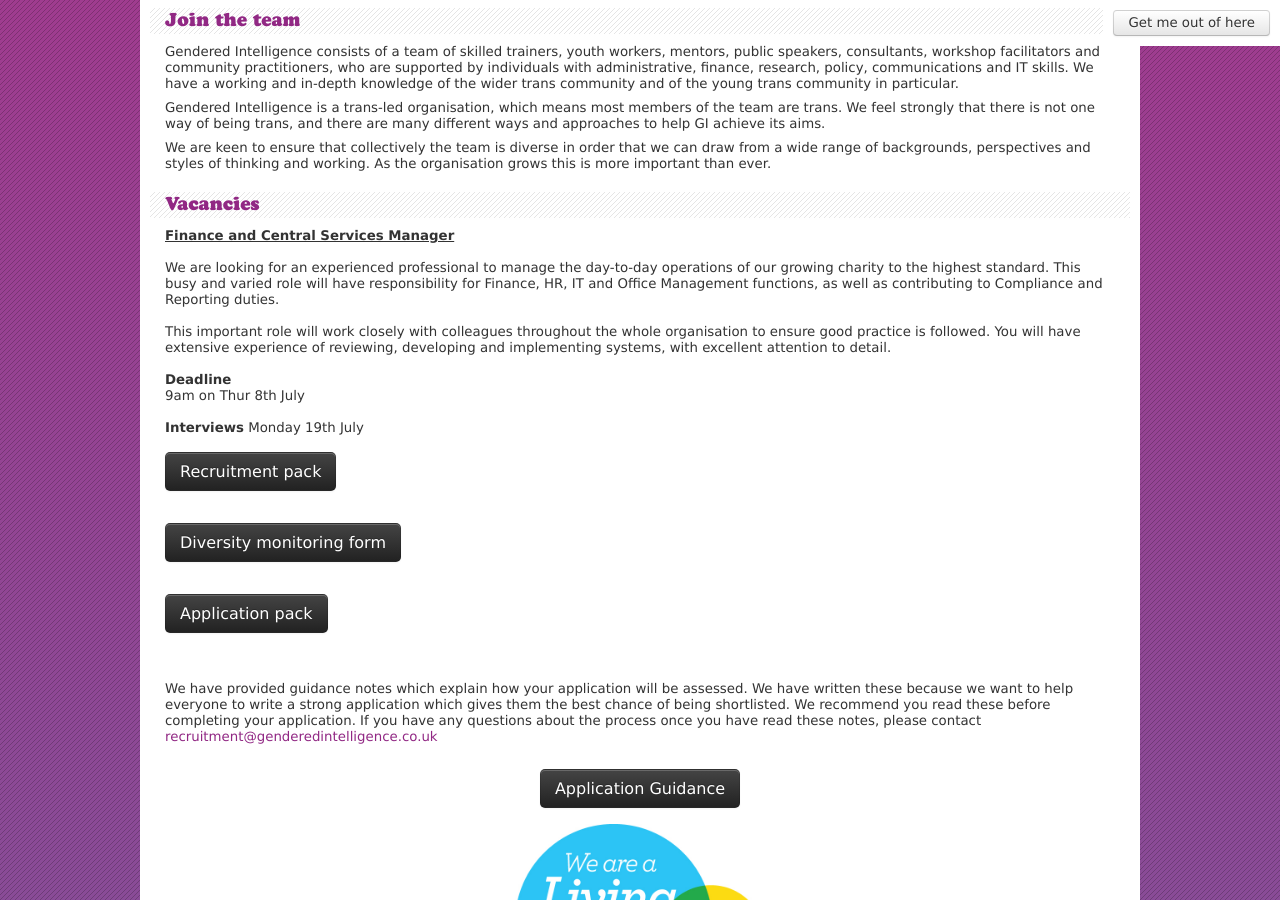
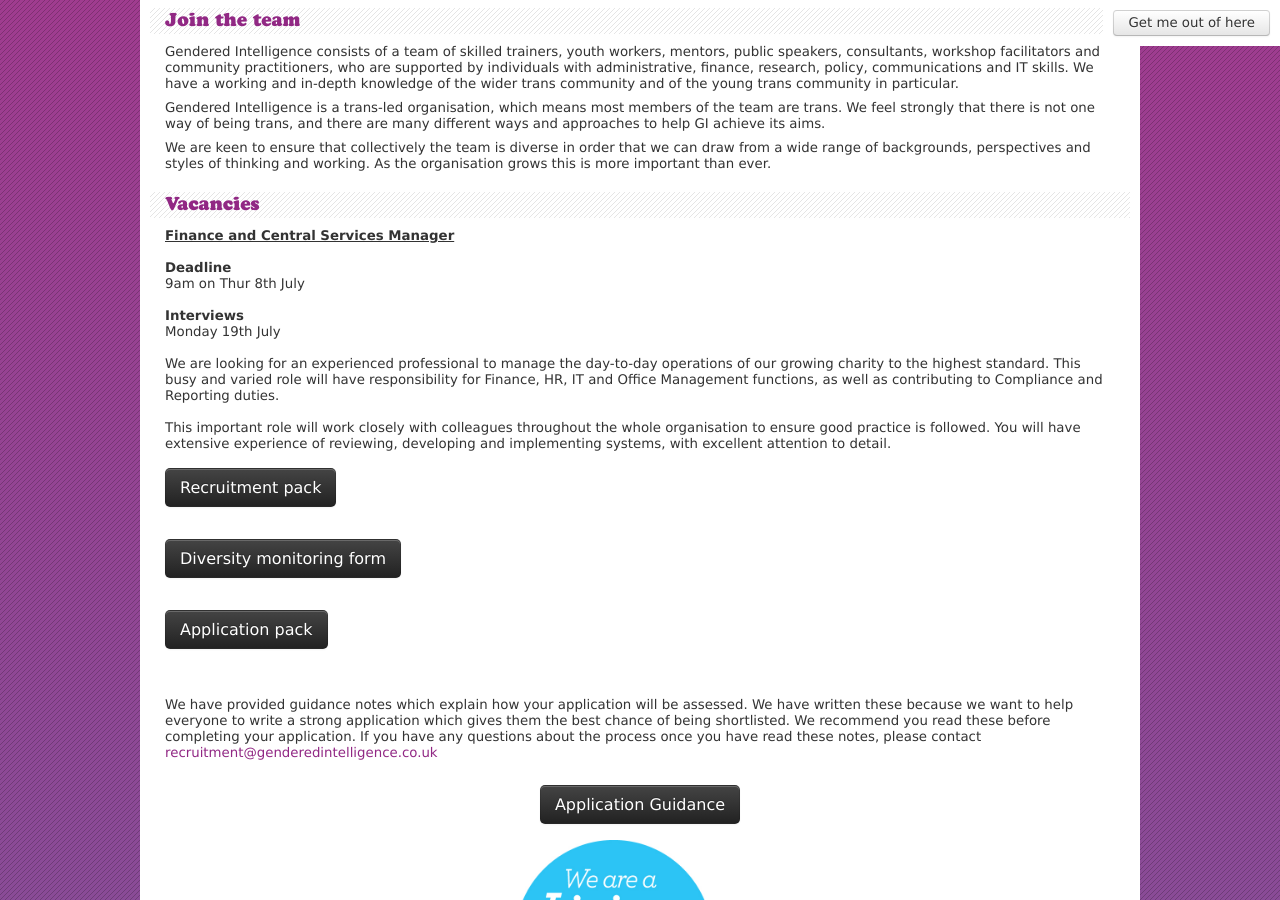
Before and after one commit to gracehagger/genderedintelligence.co.uk, a Jekyll site: the page built from about/join-the-team.html, in a window 1280 px wide and 900 px high, scrolled down 570 px. Built offline with Jekyll 4.4.1, drawn with Linux system fonts in a browser that asks for light colours; nearby versions of some CDN libraries.

```diff
--- a/about/join-the-team.html
+++ b/about/join-the-team.html
@@ -45,14 +45,17 @@ height="0" width="0" style="display:none;visibility:hidden"></iframe>
 
 <b><u>Finance and Central Services Manager</u></b><br><br>
 
+<b>Deadline</b><br>
+9am on Thur 8th July
+<br><br>
+<b>Interviews</b>
+<br>Monday 19th July
+<br><br>
+
 We are looking for an experienced professional to manage the day-to-day operations of our growing charity to the highest standard. This busy and varied role will have responsibility for Finance, HR, IT and Office Management functions, as well as contributing to Compliance and Reporting duties. <br><br>
 This important role will work closely with colleagues throughout the whole organisation to ensure good practice is followed. You will have extensive experience of reviewing, developing and implementing systems, with excellent attention to detail.
 <br><br>
-<b>Deadline</b><br>
-9am on Thur 8th July
-<br><br>
-<b>Interviews</b> Monday 19th July
-<br><br>
+
 <form action="/static/recruitment/Finance%20%26%20Central%20Services%20Mgr%20Recruitment%20Pack%20v3.0%2010Jun21.docx"><button type="submit" class="btn btn-large btn-inverse">Recruitment pack</button>
 </form><br>
 <form action="/staticrecruitment/Finance%20%26%20Central%20Services%20Mgr%20Diversity%20Monitoring%20Form%20v1.docx"><button type="submit" class="btn btn-large btn-inverse">Diversity monitoring form</button>
```
